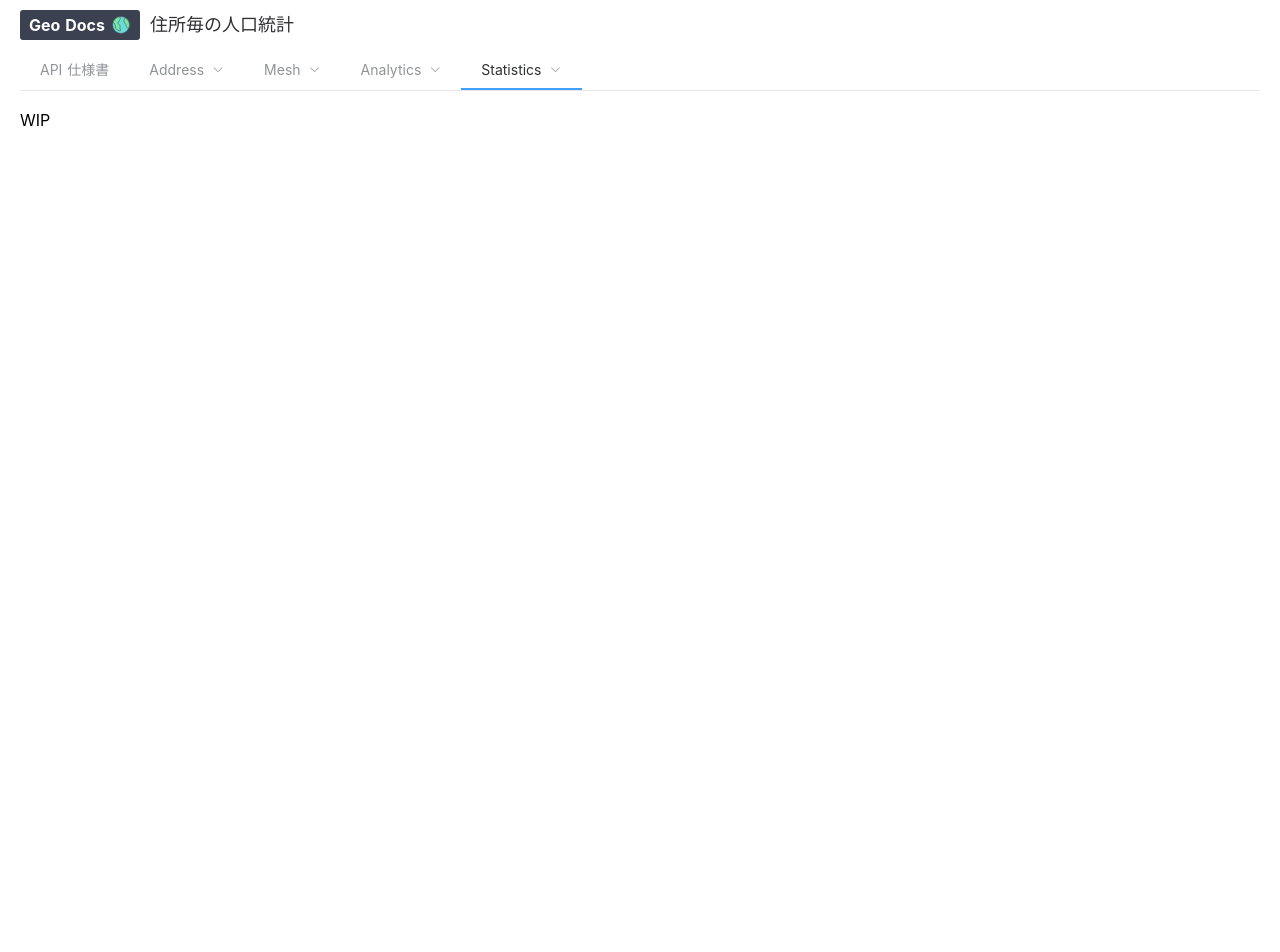
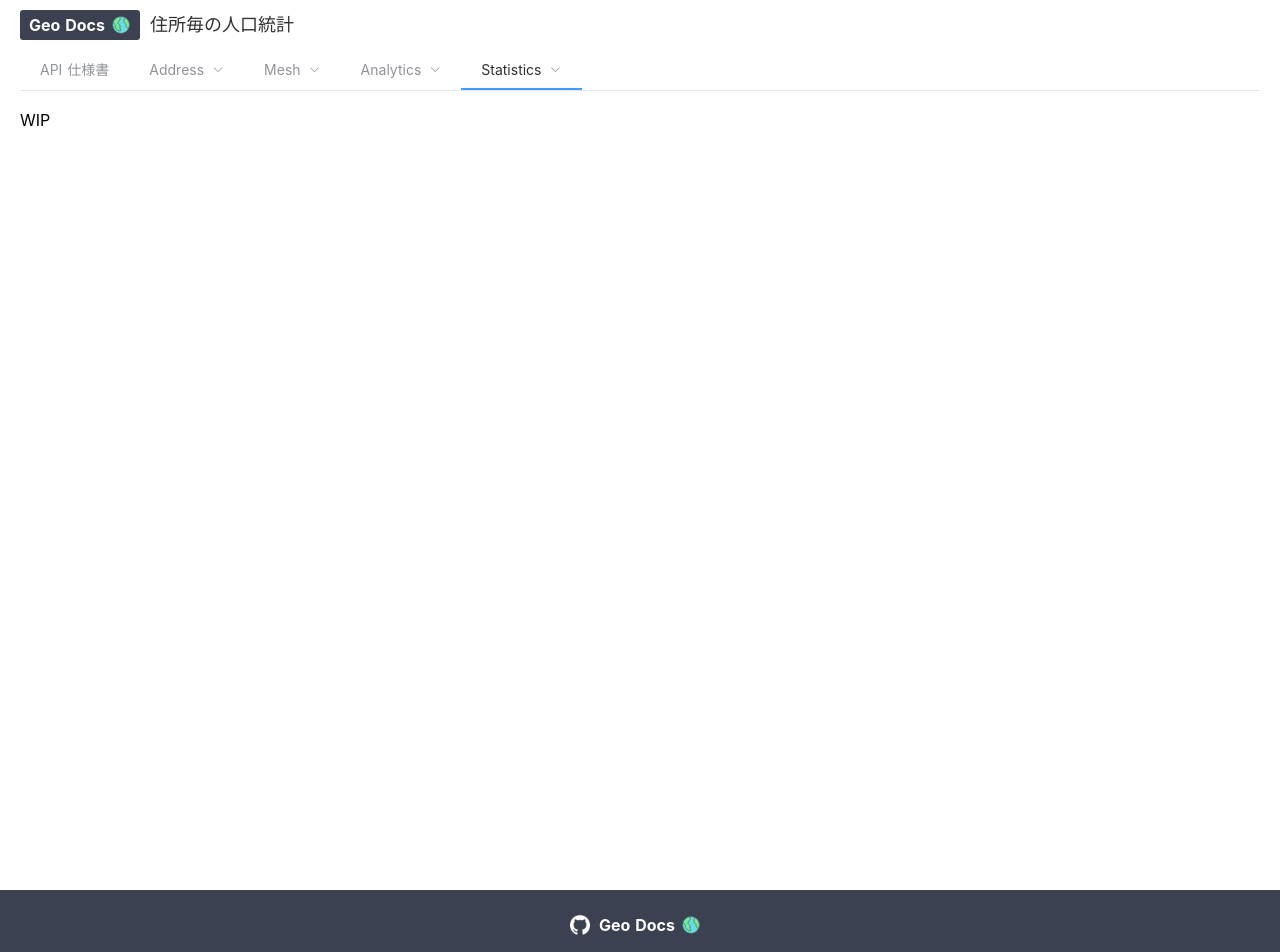
Before and after one commit to qazsato/geo-docs, a Nuxt app: page /statistics/addresses/population in a window 1280 px wide. Shown: the top 952 px of the page. Before the commit the page ends 800 px from the top, so only its background shows below. Built offline with nearby package versions, Linux system fonts and the light colour scheme.

Commit message:
フッター追加

```diff
--- a/client/components/Header.vue
+++ b/client/components/Header.vue
@@ -2,10 +2,7 @@
   <div class="header">
     <div>
       <div class="inline-block">
-        <a class="logo" href="/">
-          <span>Geo Docs</span>
-          <img src="~/assets/images/geo.svg" />
-        </a>
+        <Logo href="/" />
       </div>
       <h1 class="title">{{ title }}</h1>
     </div>
@@ -47,7 +44,13 @@
 </template>
 
 <script>
+import Logo from '@/components/Logo'
+
 export default {
+  components: {
+    Logo,
+  },
+
   props: {
     title: {
       required: true,
@@ -65,26 +68,6 @@ export default {
 <style scoped>
 .inline-block {
   display: inline-block;
-}
-
-.logo {
-  display: flex;
-  justify-content: center;
-  align-items: center;
-  width: 120px;
-  margin: 10px 0;
-  padding: 5px 0;
-  border-radius: 3px;
-  background: #3b4151;
-  color: #fff;
-  line-height: 19px;
-  text-decoration: none;
-  font-weight: bold;
-}
-
-.logo > img {
-  margin-left: 6px;
-  width: 20px;
 }
 
 .title {
--- /dev/null
+++ b/client/components/Logo.vue
@@ -0,0 +1,44 @@
+<template>
+  <a class="logo" :href="href" :target="target">
+    <span>Geo Docs</span>
+    <img src="~/assets/images/earth.svg" />
+  </a>
+</template>
+
+<script>
+export default {
+  props: {
+    href: {
+      required: true,
+      type: String,
+    },
+    target: {
+      required: false,
+      type: String,
+      default: null,
+    },
+  },
+}
+</script>
+
+<style scoped>
+.logo {
+  display: flex;
+  justify-content: center;
+  align-items: center;
+  width: 120px;
+  margin: 10px 0;
+  padding: 5px 0;
+  border-radius: 3px;
+  background: #3b4151;
+  color: #fff;
+  line-height: 19px;
+  text-decoration: none;
+  font-weight: bold;
+}
+
+.logo > img {
+  margin-left: 6px;
+  width: 20px;
+}
+</style>
--- a/client/components/Page.vue
+++ b/client/components/Page.vue
@@ -6,5 +6,45 @@
     <el-main>
       <slot></slot>
     </el-main>
+    <el-footer height="70px">
+      <div class="github">
+        <img src="~/assets/images/github.png" />
+        <Logo href="https://github.com/qazsato/geo-docs" target="_blank" />
+      </div>
+    </el-footer>
   </el-container>
 </template>
+
+<script>
+import Logo from '@/components/Logo'
+
+export default {
+  components: {
+    Logo,
+  },
+}
+</script>
+
+<style scoped>
+.el-main {
+  min-height: 100vh;
+}
+
+.el-footer {
+  display: flex;
+  justify-content: center;
+  align-items: center;
+  color: #fff;
+  background-color: #3b4151;
+}
+
+.github {
+  display: flex;
+  justify-content: center;
+  align-items: center;
+}
+
+.github img {
+  width: 20px;
+}
+</style>
```
Also changed, not shown: client/assets/images/earth.svg (renamed from client/assets/images/geo.svg), client/assets/images/github.png (added).
